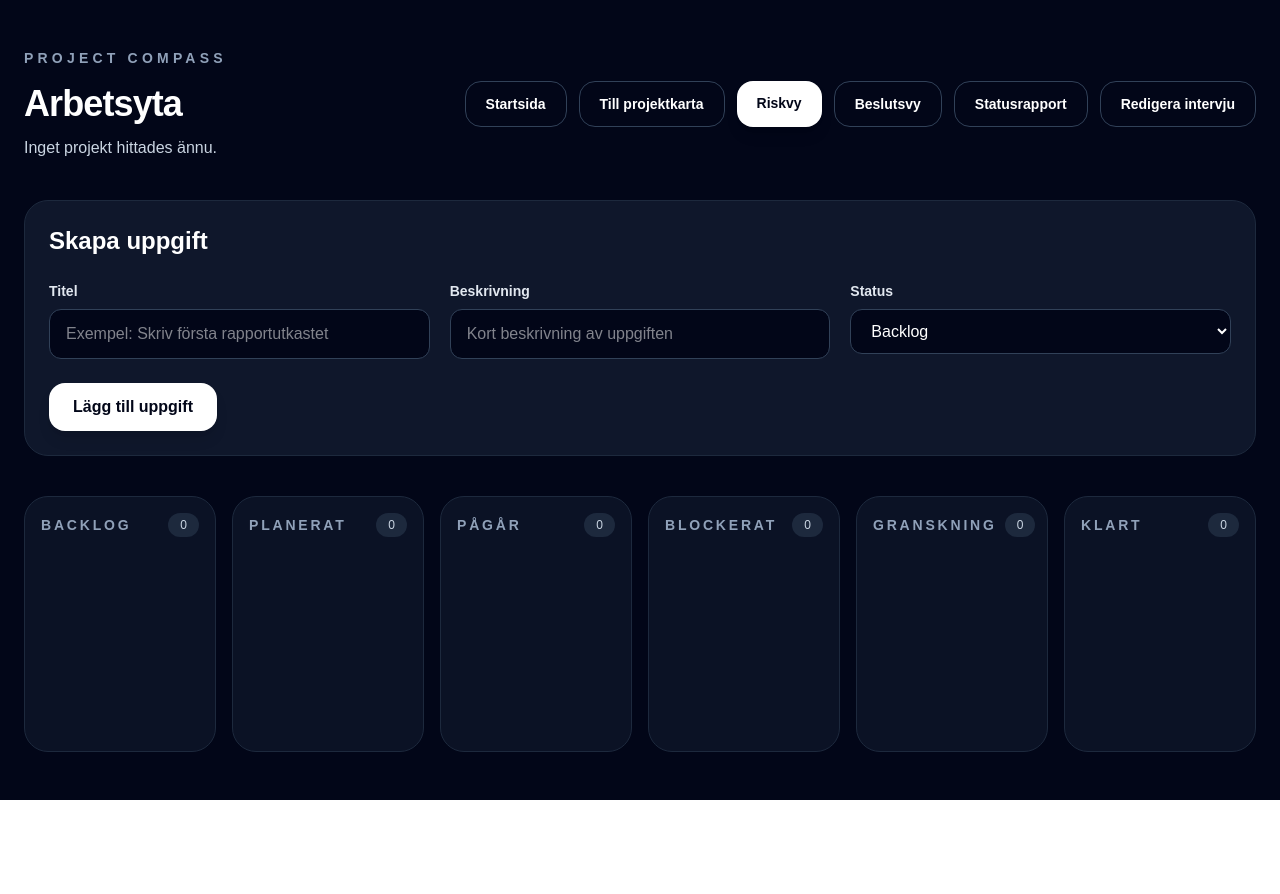
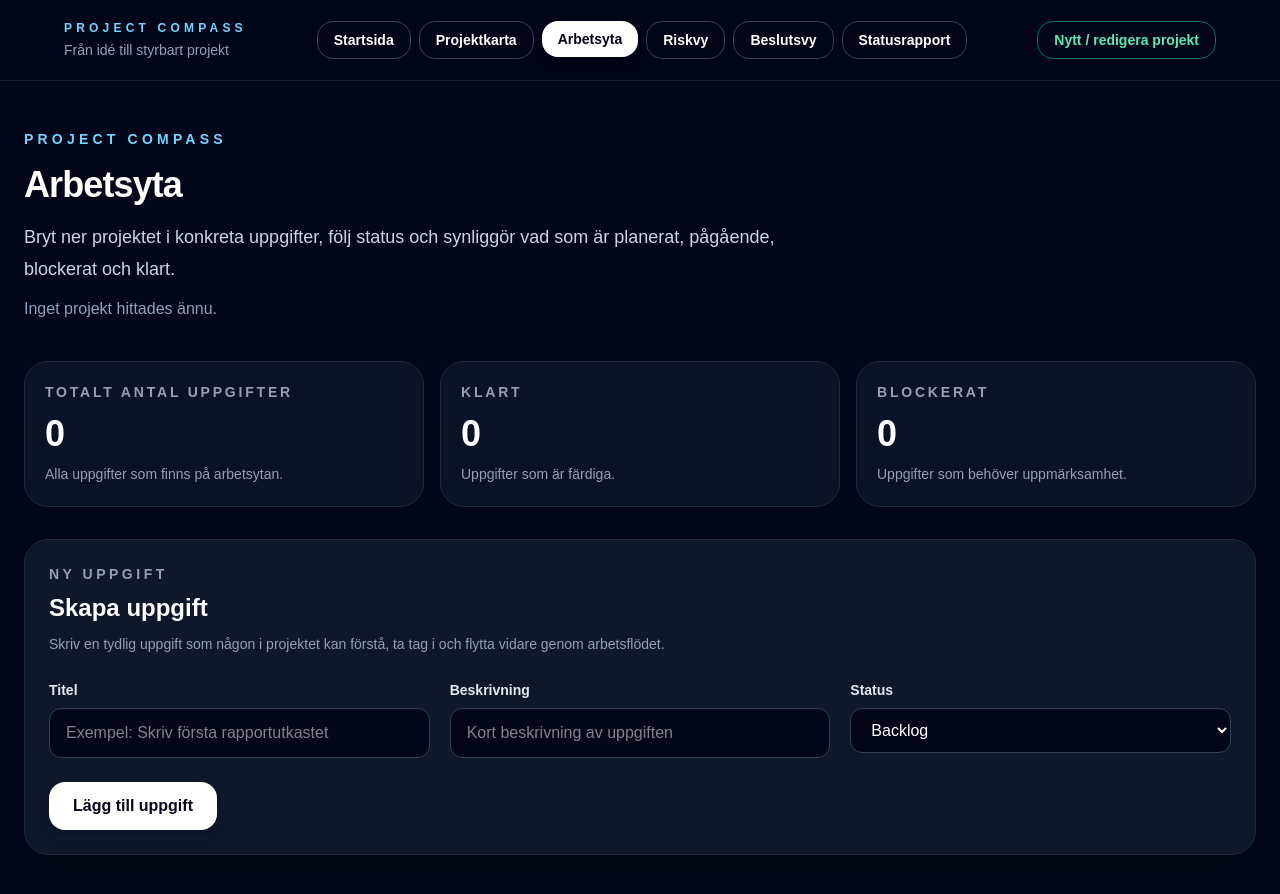
Before and after one commit to Zion8a/project-compass, a Next.js app: page /project-board in a window 1280 px wide. Shown: the top 894 px of the page. Before the commit the page ends 800 px from the top, so only its background shows below. Built offline with nearby package versions, Linux system fonts and the light colour scheme.

Commit message:
Use shared header on project board

```diff
--- a/src/app/project-board/page.tsx
+++ b/src/app/project-board/page.tsx
@@ -1,7 +1,7 @@
 "use client";
 
-import Link from "next/link";
 import { useEffect, useState } from "react";
+import AppHeader from "../../components/AppHeader";
 
 type ProjectInterviewData = {
   projectName: string;
@@ -27,13 +27,37 @@ type Task = {
   status: TaskStatus;
 };
 
-const columns: { id: TaskStatus; title: string }[] = [
-  { id: "backlog", title: "Backlog" },
-  { id: "planned", title: "Planerat" },
-  { id: "in-progress", title: "Pågår" },
-  { id: "blocked", title: "Blockerat" },
-  { id: "review", title: "Granskning" },
-  { id: "done", title: "Klart" },
+const columns: { id: TaskStatus; title: string; description: string }[] = [
+  {
+    id: "backlog",
+    title: "Backlog",
+    description: "Idéer och uppgifter som ännu inte är planerade.",
+  },
+  {
+    id: "planned",
+    title: "Planerat",
+    description: "Uppgifter som är valda och redo att påbörjas.",
+  },
+  {
+    id: "in-progress",
+    title: "Pågår",
+    description: "Arbete som just nu är igång.",
+  },
+  {
+    id: "blocked",
+    title: "Blockerat",
+    description: "Uppgifter som hindras av något.",
+  },
+  {
+    id: "review",
+    title: "Granskning",
+    description: "Arbete som behöver kontrolleras eller godkännas.",
+  },
+  {
+    id: "done",
+    title: "Klart",
+    description: "Färdiga uppgifter.",
+  },
 ];
 
 export default function ProjectBoardPage() {
@@ -85,74 +109,70 @@ export default function ProjectBoardPage() {
     );
   }
 
+  const totalTasks = tasks.length;
+  const doneTasks = tasks.filter((task) => task.status === "done").length;
+  const blockedTasks = tasks.filter((task) => task.status === "blocked").length;
+
   return (
     <main className="min-h-screen bg-slate-950 text-white">
+      <AppHeader currentPage="project-board" />
+
       <section className="mx-auto max-w-7xl px-6 py-12">
-        <div className="mb-10 flex flex-col gap-4 sm:flex-row sm:items-center sm:justify-between">
-          <div>
-            <p className="mb-4 text-sm font-semibold uppercase tracking-[0.3em] text-slate-400">
+        <div className="mb-10">
+          <p className="mb-4 text-sm font-semibold uppercase tracking-[0.3em] text-sky-300">
             Project Compass
           </p>
 
           <h1 className="text-4xl font-bold tracking-tight">Arbetsyta</h1>
 
-            <p className="mt-3 text-slate-300">
+          <p className="mt-4 max-w-3xl text-lg leading-8 text-slate-300">
+            Bryt ner projektet i konkreta uppgifter, följ status och synliggör
+            vad som är planerat, pågående, blockerat och klart.
+          </p>
+
+          <p className="mt-3 text-slate-400">
             {project?.projectName
               ? `Projekt: ${project.projectName}`
               : "Inget projekt hittades ännu."}
           </p>
         </div>
 
-          <div className="flex flex-col gap-3 sm:flex-row sm:flex-wrap sm:justify-end">
-            <Link
-              href="/"
-              className="rounded-2xl border border-slate-700 px-5 py-3 text-sm font-semibold text-white hover:bg-slate-900"
-            >
-              Startsida
-            </Link>
+        <div className="mb-8 grid gap-4 md:grid-cols-3">
+          <SummaryCard
+            title="Totalt antal uppgifter"
+            value={totalTasks.toString()}
+            text="Alla uppgifter som finns på arbetsytan."
+          />
 
-            <Link
-              href="/project-map"
-              className="rounded-2xl border border-slate-700 px-5 py-3 text-sm font-semibold text-white hover:bg-slate-900"
-            >
-              Till projektkarta
-            </Link>
+          <SummaryCard
+            title="Klart"
+            value={doneTasks.toString()}
+            text="Uppgifter som är färdiga."
+          />
 
-            <Link
-              href="/project-risks"
-              className="rounded-2xl bg-white px-5 py-3 text-sm font-semibold text-slate-950 shadow-lg hover:bg-slate-200"
-            >
-              Riskvy
-            </Link>
-
-            <Link
-              href="/project-decisions"
-              className="rounded-2xl border border-slate-700 px-5 py-3 text-sm font-semibold text-white hover:bg-slate-900"
-            >
-              Beslutsvy
-            </Link>
-
-            <Link
-              href="/project-report"
-              className="rounded-2xl border border-slate-700 px-5 py-3 text-sm font-semibold text-white hover:bg-slate-900"
-            >
-              Statusrapport
-            </Link>
-
-            <Link
-              href="/new-project"
-              className="rounded-2xl border border-slate-700 px-5 py-3 text-sm font-semibold text-white hover:bg-slate-900"
-            >
-              Redigera intervju
-            </Link>
-          </div>
+          <SummaryCard
+            title="Blockerat"
+            value={blockedTasks.toString()}
+            text="Uppgifter som behöver uppmärksamhet."
+          />
         </div>
 
         <form
           onSubmit={handleCreateTask}
-          className="mb-10 rounded-3xl border border-slate-800 bg-slate-900 p-6"
+          className="mb-10 rounded-3xl border border-slate-800 bg-slate-900 p-6 shadow-2xl"
         >
+          <div className="flex flex-col gap-2">
+            <p className="text-sm font-semibold uppercase tracking-[0.25em] text-slate-400">
+              Ny uppgift
+            </p>
+
             <h2 className="text-2xl font-bold">Skapa uppgift</h2>
+
+            <p className="max-w-3xl text-sm leading-6 text-slate-400">
+              Skriv en tydlig uppgift som någon i projektet kan förstå, ta tag i
+              och flytta vidare genom arbetsflödet.
+            </p>
+          </div>
 
           <div className="mt-6 grid gap-5 md:grid-cols-3">
             <div>
@@ -164,7 +184,7 @@ export default function ProjectBoardPage() {
                 value={taskTitle}
                 onChange={(event) => setTaskTitle(event.target.value)}
                 placeholder="Exempel: Skriv första rapportutkastet"
-                className="mt-2 w-full rounded-xl border border-slate-700 bg-slate-950 px-4 py-3 text-white outline-none focus:border-white"
+                className="mt-2 w-full rounded-xl border border-slate-700 bg-slate-950 px-4 py-3 text-white outline-none focus:border-sky-300"
                 required
               />
             </div>
@@ -178,7 +198,7 @@ export default function ProjectBoardPage() {
                 value={taskDescription}
                 onChange={(event) => setTaskDescription(event.target.value)}
                 placeholder="Kort beskrivning av uppgiften"
-                className="mt-2 w-full rounded-xl border border-slate-700 bg-slate-950 px-4 py-3 text-white outline-none focus:border-white"
+                className="mt-2 w-full rounded-xl border border-slate-700 bg-slate-950 px-4 py-3 text-white outline-none focus:border-sky-300"
               />
             </div>
 
@@ -191,7 +211,7 @@ export default function ProjectBoardPage() {
                 onChange={(event) =>
                   setTaskStatus(event.target.value as TaskStatus)
                 }
-                className="mt-2 w-full rounded-xl border border-slate-700 bg-slate-950 px-4 py-3 text-white outline-none focus:border-white"
+                className="mt-2 w-full rounded-xl border border-slate-700 bg-slate-950 px-4 py-3 text-white outline-none focus:border-sky-300"
               >
                 {columns.map((column) => (
                   <option key={column.id} value={column.id}>
@@ -219,12 +239,18 @@ export default function ProjectBoardPage() {
             return (
               <section
                 key={column.id}
-                className="min-h-64 rounded-3xl border border-slate-800 bg-slate-900/70 p-4"
+                className="min-h-72 rounded-3xl border border-slate-800 bg-slate-900/70 p-4"
               >
-                <div className="mb-4 flex items-center justify-between gap-2">
-                  <h2 className="text-sm font-semibold uppercase tracking-[0.2em] text-slate-400">
+                <div className="mb-4 flex items-start justify-between gap-2">
+                  <div>
+                    <h2 className="text-sm font-semibold uppercase tracking-[0.2em] text-slate-300">
                       {column.title}
                     </h2>
+
+                    <p className="mt-2 text-xs leading-5 text-slate-500">
+                      {column.description}
+                    </p>
+                  </div>
 
                   <span className="rounded-full bg-slate-800 px-3 py-1 text-xs text-slate-300">
                     {columnTasks.length}
@@ -257,7 +283,7 @@ export default function ProjectBoardPage() {
                             event.target.value as TaskStatus,
                           )
                         }
-                        className="mt-2 w-full rounded-xl border border-slate-700 bg-slate-900 px-3 py-2 text-sm text-white outline-none focus:border-white"
+                        className="mt-2 w-full rounded-xl border border-slate-700 bg-slate-900 px-3 py-2 text-sm text-white outline-none focus:border-sky-300"
                       >
                         {columns.map((option) => (
                           <option key={option.id} value={option.id}>
@@ -276,3 +302,25 @@ export default function ProjectBoardPage() {
     </main>
   );
 }
+
+function SummaryCard({
+  title,
+  value,
+  text,
+}: {
+  title: string;
+  value: string;
+  text: string;
+}) {
+  return (
+    <article className="rounded-3xl border border-slate-800 bg-slate-900/70 p-5">
+      <p className="text-sm font-semibold uppercase tracking-[0.2em] text-slate-400">
+        {title}
+      </p>
+
+      <p className="mt-3 text-4xl font-bold text-white">{value}</p>
+
+      <p className="mt-2 text-sm leading-6 text-slate-400">{text}</p>
+    </article>
+  );
+}
```
Lines whose indentation alone changed are shown as unchanged.
